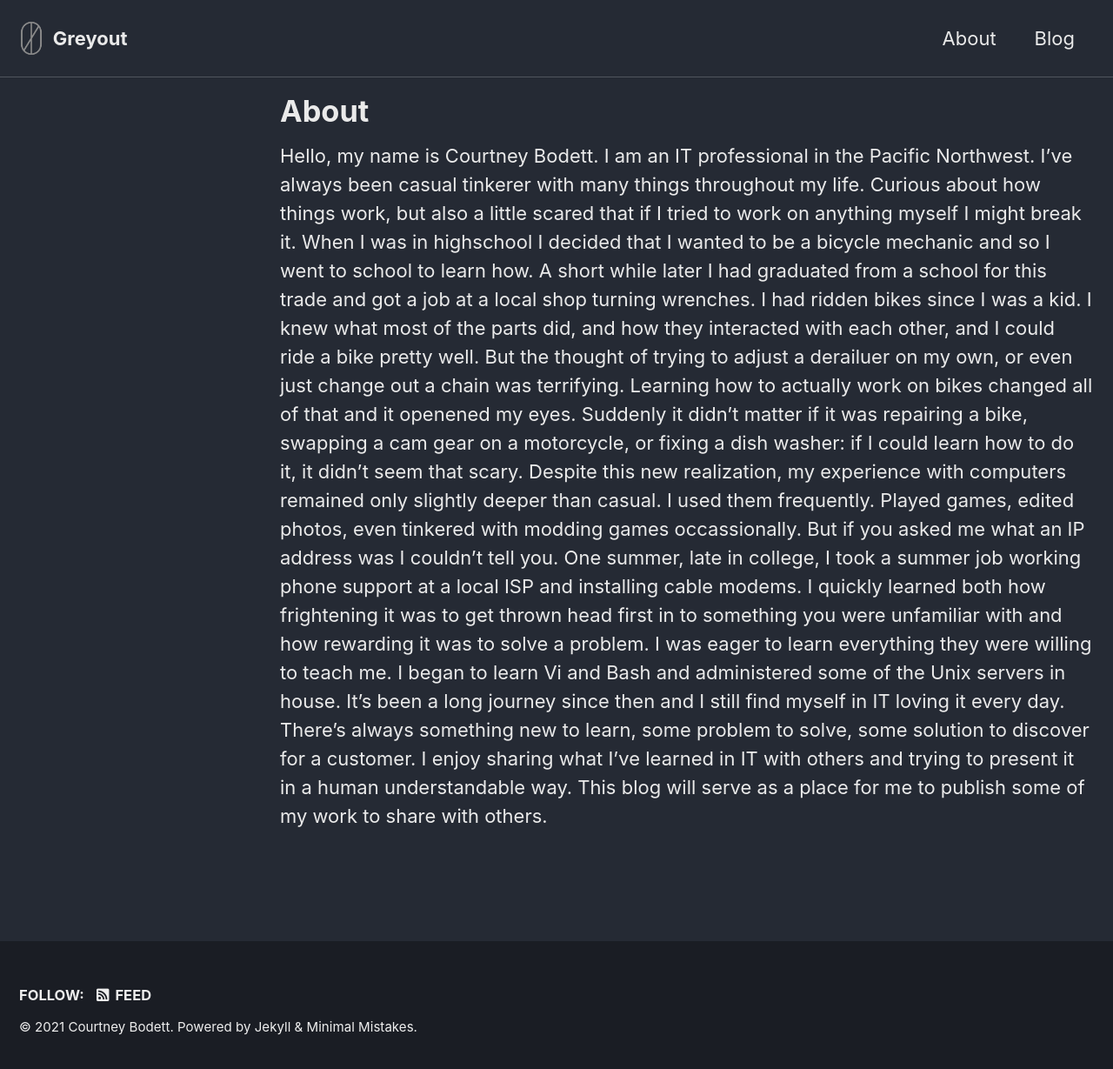
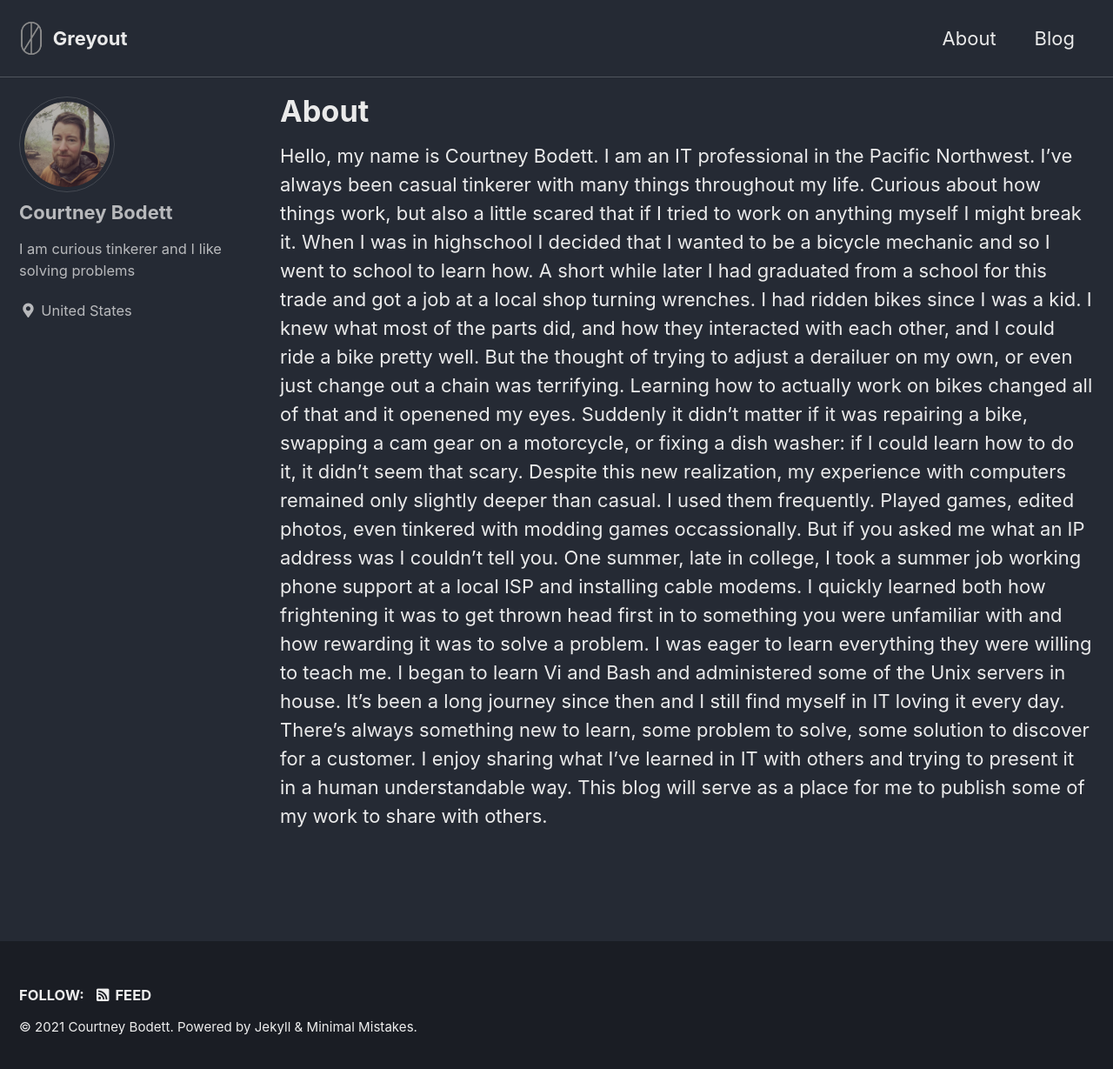
Before and after one commit to grey0ut/cbodett.github.io, a Jekyll site: the page built from _pages/about.md, in a window 1280 px wide and 1237 px high. Shown: the top 1229 px of the window at 87% size. Built offline with Jekyll 4.4.1, drawn with Linux system fonts in a browser that asks for light colours; cached includes are drawn as plain includes.

```diff
--- a/_config.yml
+++ b/_config.yml
@@ -95,7 +95,7 @@ analytics:
 # Site Author
 author:
   name             : "Courtney Bodett"
-  avatar           : # path of avatar image, e.g. "/assets/images/bio-photo.jpg"
+  avatar           : "/assets/images/avatar.jpg"
   bio              : "I am curious tinkerer and I like solving problems"
   location         : "United States"
   email            :
```
Also changed, not shown: _pages/about.md (+1 -0 lines), assets/images/avatar.jpg (added).
